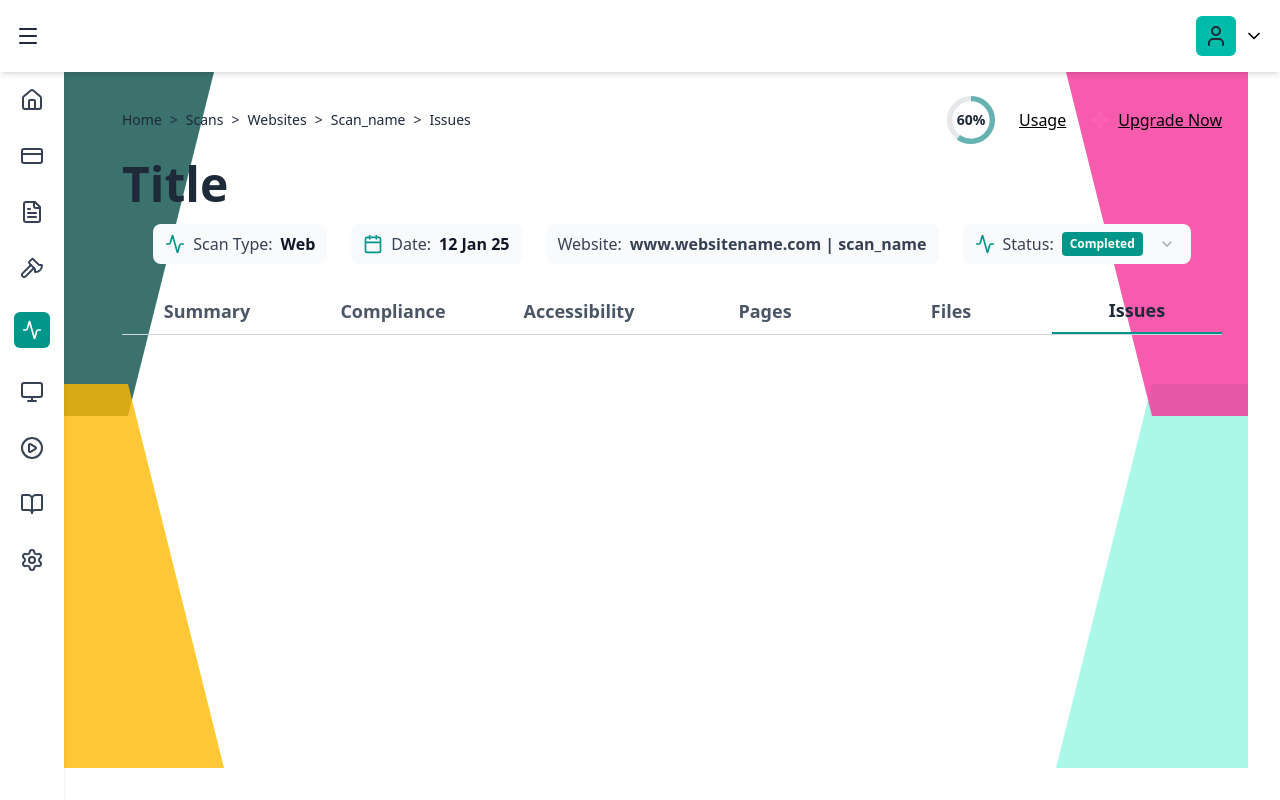
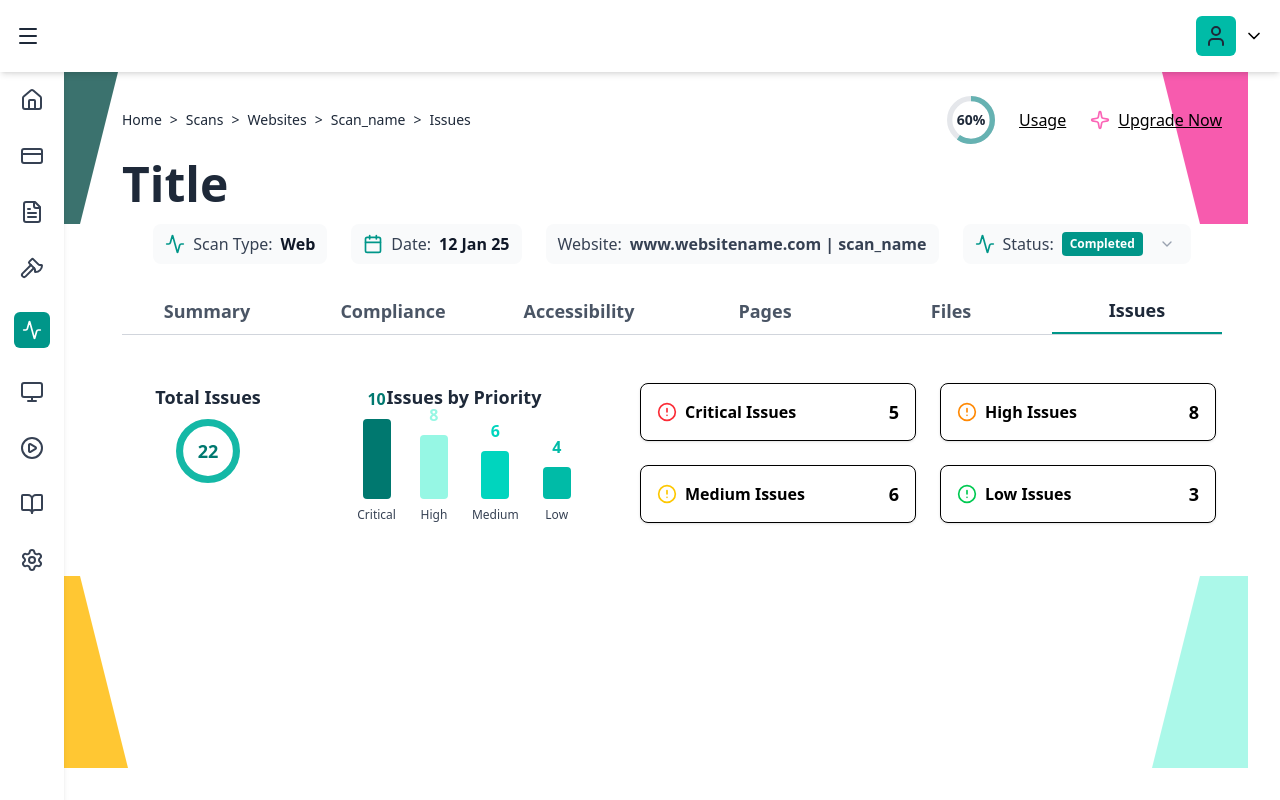
Before and after one commit to s-shemmee/stryve-dashboard, a React (Vite) app: page / in a window 1280 px wide. Built offline with nearby package versions, Linux system fonts and the light colour scheme.

Commit message:
feat: update BackgroundShapes dimensions and add Issues Overview section in Hero component

```diff
--- a/src/components/BackgroundShapes.jsx
+++ b/src/components/BackgroundShapes.jsx
@@ -1,9 +1,9 @@
 const BackgroundShapes = () => (
   <div className="fixed inset-0 w-full h-full pointer-events-none -z-10">
-    <div className="absolute w-48 bg-teal-900 top-8 left-8 h-96 opacity-80 shape-tl"></div>
-    <div className="absolute w-48 bottom-8 left-8 h-96 bg-amber-400 opacity-80 shape-bl"></div>
-    <div className="absolute w-48 bg-teal-200 bottom-8 right-8 h-96 opacity-80 shape-br"></div>
-    <div className="absolute w-48 bg-pink-500 top-8 right-8 h-96 opacity-80 shape-tr"></div>
+    <div className="absolute w-24 h-48 bg-teal-900 top-8 left-8 opacity-80 shape-tl"></div>
+    <div className="absolute w-24 h-48 bottom-8 left-8 bg-amber-400 opacity-80 shape-bl"></div>
+    <div className="absolute w-24 h-48 bg-teal-200 bottom-8 right-8 opacity-80 shape-br"></div>
+    <div className="absolute w-24 h-48 bg-pink-500 top-8 right-8 opacity-80 shape-tr"></div>
   </div>
 );
 
--- a/src/components/Sections/Hero.jsx
+++ b/src/components/Sections/Hero.jsx
@@ -1,4 +1,5 @@
 import { Activity, Calendar, ChevronDown, Sparkle } from "lucide-react";
+import { AlertCircle } from "lucide-react";
 
 const Hero = () => {
   return (
@@ -115,7 +116,67 @@
             </div>
           </div>
 
-          {/*  */}
+          {/* Issues Overview */}
+          <div className="flex flex-wrap items-stretch justify-center w-full gap-12 mt-8">
+            <div className="flex flex-col items-center w-40">
+              <span className="mb-2 text-lg font-semibold text-gray-800">Total Issues</span>
+              <div className="relative w-16 h-16 mb-2">
+                <svg className="w-16 h-16" viewBox="0 0 36 36">
+                  <circle cx="18" cy="18" r="16" fill="none" stroke="#14b8a6" strokeWidth="4" />
+                </svg>
+                <div className="absolute inset-0 flex items-center justify-center text-lg font-bold text-teal-700">22</div>
+              </div>
+            </div>
+
+            <div className="flex flex-col items-center w-64">
+              <span className="mb-4 text-lg font-semibold text-gray-800">Issues by Priority</span>
+              <div className="flex items-end justify-center w-full h-24 gap-6 pt-2">
+                <div className="flex flex-col items-center">
+                  <span className="mb-2 text-base font-bold text-teal-700">10</span>
+                  <div className="h-20 transition-all bg-teal-700 rounded w-7"></div>
+                  <span className="mt-2 text-xs text-gray-700">Critical</span>
+                </div>
+                <div className="flex flex-col items-center">
+                  <span className="mb-2 text-base font-bold text-teal-200">8</span>
+                  <div className="h-16 transition-all bg-teal-200 rounded w-7"></div>
+                  <span className="mt-2 text-xs text-gray-700">High</span>
+                </div>
+                <div className="flex flex-col items-center">
+                  <span className="mb-2 text-base font-bold text-teal-400">6</span>
+                  <div className="h-12 transition-all bg-teal-400 rounded w-7"></div>
+                  <span className="mt-2 text-xs text-gray-700">Medium</span>
+                </div>
+                <div className="flex flex-col items-center">
+                  <span className="mb-2 text-base font-bold text-teal-500">4</span>
+                  <div className="h-8 transition-all bg-teal-500 rounded w-7"></div>
+                  <span className="mt-2 text-xs text-gray-700">Low</span>
+                </div>
+              </div>
+            </div>
+
+            <div className="grid w-full max-w-xl grid-cols-2 gap-6">
+              <div className="flex items-center min-w-0 px-4 py-3 bg-white border border-black rounded-lg shadow-sm">
+                <AlertCircle className="flex-shrink-0 w-5 h-5 mr-2 text-red-500" />
+                <span className="mr-2 text-base font-semibold text-black whitespace-nowrap">Critical Issues</span>
+                <span className="ml-auto text-lg font-bold text-black">5</span>
+              </div>
+              <div className="flex items-center min-w-0 px-4 py-3 bg-white border border-black rounded-lg shadow-sm">
+                <AlertCircle className="flex-shrink-0 w-5 h-5 mr-2 text-orange-400" />
+                <span className="mr-2 text-base font-semibold text-black whitespace-nowrap">High Issues</span>
+                <span className="ml-auto text-lg font-bold text-black">8</span>
+              </div>
+              <div className="flex items-center min-w-0 px-4 py-3 bg-white border border-black rounded-lg shadow-sm">
+                <AlertCircle className="flex-shrink-0 w-5 h-5 mr-2 text-yellow-400" />
+                <span className="mr-2 text-base font-semibold text-black whitespace-nowrap">Medium Issues</span>
+                <span className="ml-auto text-lg font-bold text-black">6</span>
+              </div>
+              <div className="flex items-center min-w-0 px-4 py-3 bg-white border border-black rounded-lg shadow-sm">
+                <AlertCircle className="flex-shrink-0 w-5 h-5 mr-2 text-green-500" />
+                <span className="mr-2 text-base font-semibold text-black whitespace-nowrap">Low Issues</span>
+                <span className="ml-auto text-lg font-bold text-black">3</span>
+              </div>
+            </div>
+          </div>
         </div>
       </div>
     </section>
```
